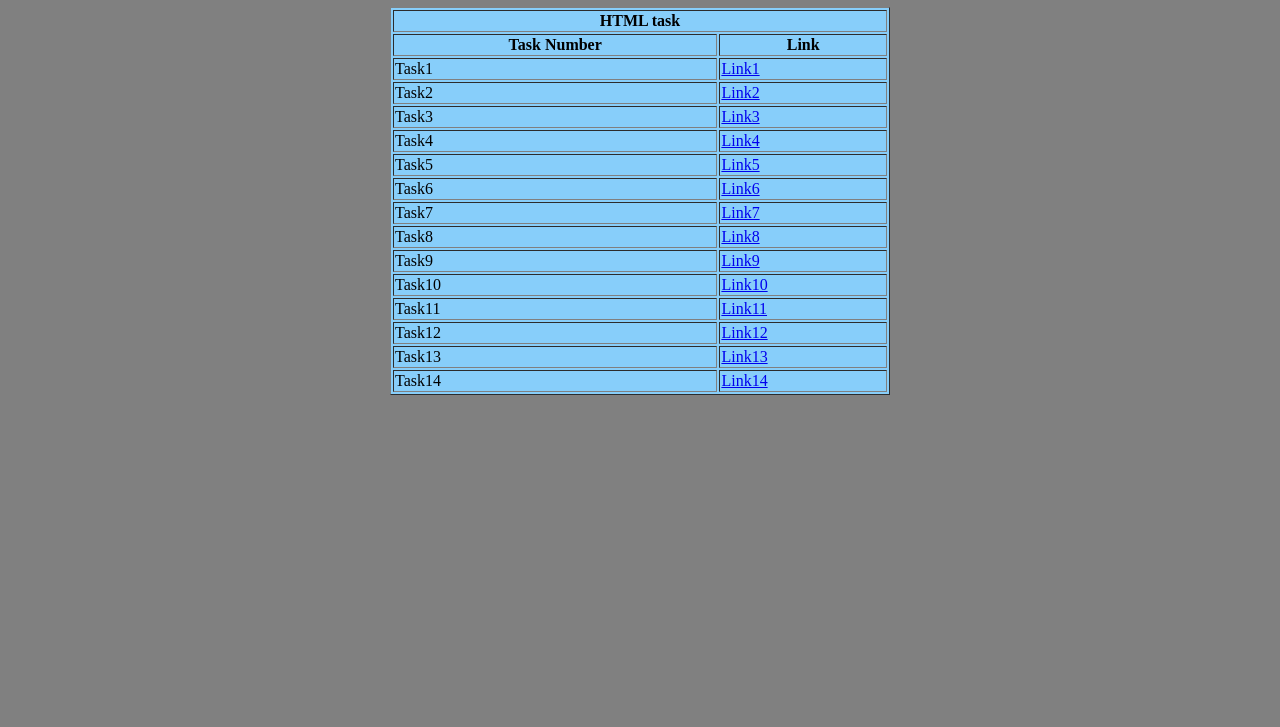
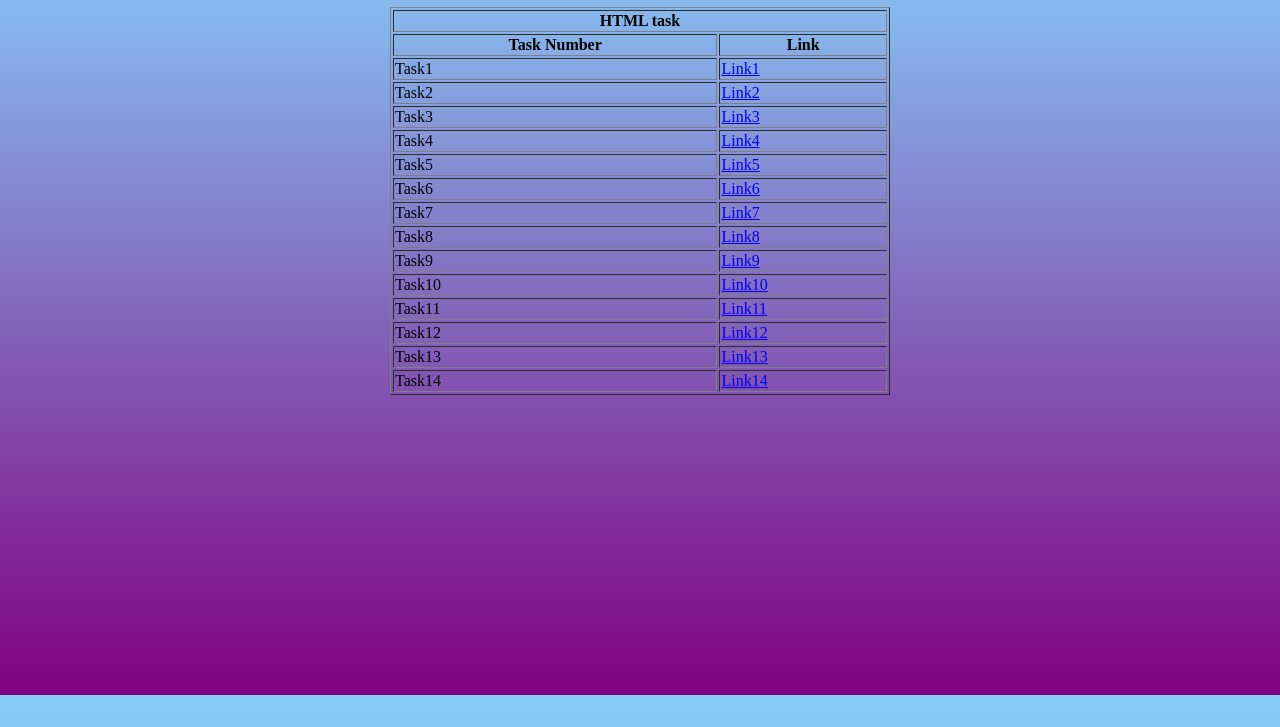
Before and after one commit to Aravind7755/Bs-and-Js-tasks, a plain HTML site: page index.html in a window 1280 px wide. Shown: the part 73-800 px from the top of the page. Drawn offline with Linux system fonts and the light colour scheme.

Commit message:
Update index.html

```diff
--- a/index.html
+++ b/index.html
@@ -9,7 +9,7 @@
     <center>
 
         <h1 >Index page</h1>
-        <table border="1"align="center" style="background-color: lightskyblue;" width="500px" >
+        <table border="1"align="center"  width="500px" >
             <tr>
                 <th colspan="2">HTML task</th>
             </tr>
@@ -77,4 +77,10 @@
         </table>
     </center>
 </body>
+<style>
+    body{
+        background-image: linear-gradient(lightskyblue, purple);
+        margin-bottom: 300px;
+    }
+</style>
 </html>
```
